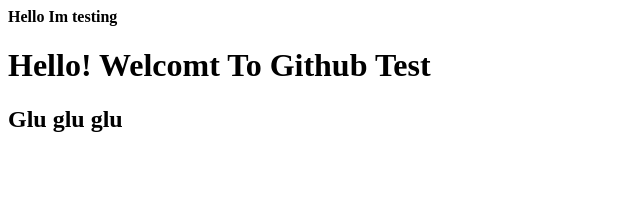
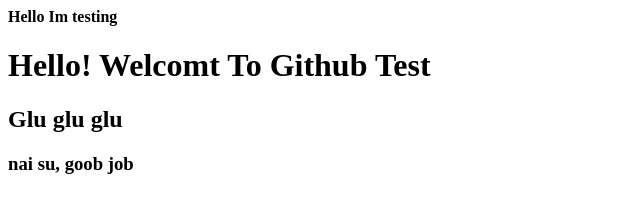
Before and after one commit to EvolViper/thuc-hanh-github, a plain HTML site: page index.html in a window 1280 px wide. Shown: the whole page, without its empty margins (0-640 px from the left). Drawn offline with Linux system fonts and the light colour scheme.

Commit message:
sua lan 2

```diff
--- a/index.html
+++ b/index.html
@@ -1,3 +1,4 @@
 <h4>Hello Im testing</h4>
 <h1>Hello! Welcomt To Github Test</h1>
 <h2>Glu glu glu</h2>
+<h3>nai su, goob job</h3>
```
